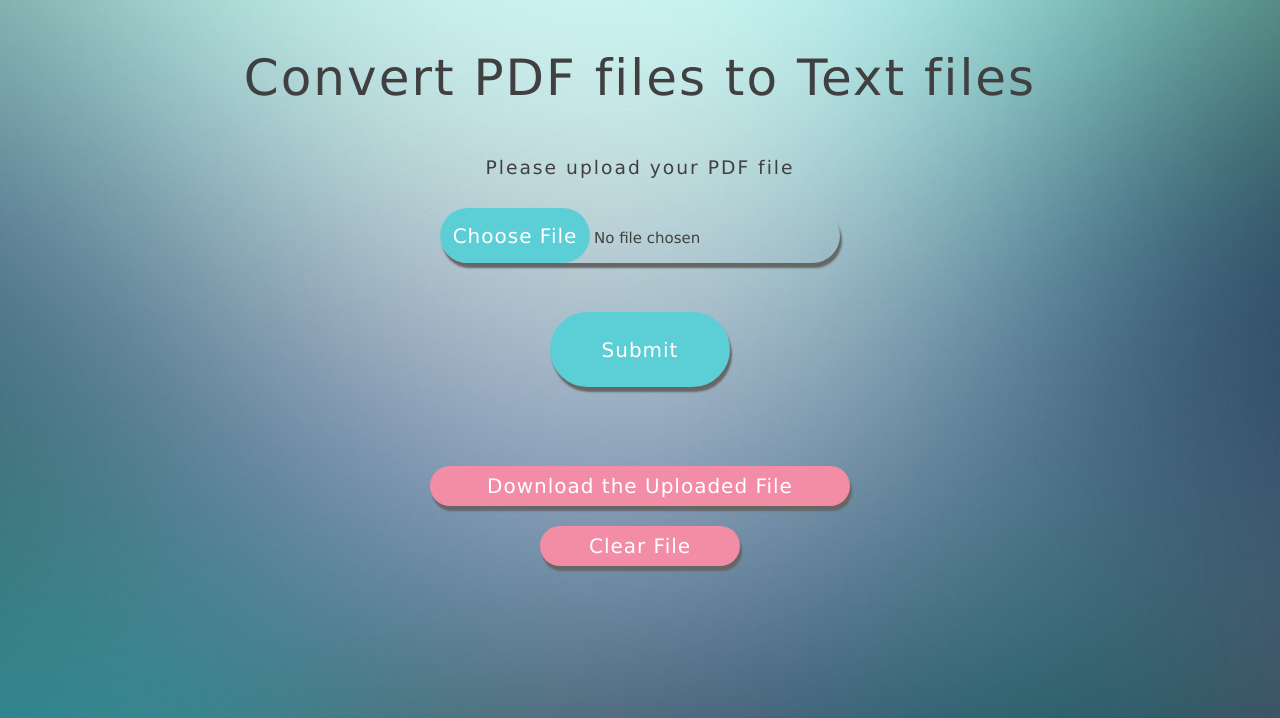
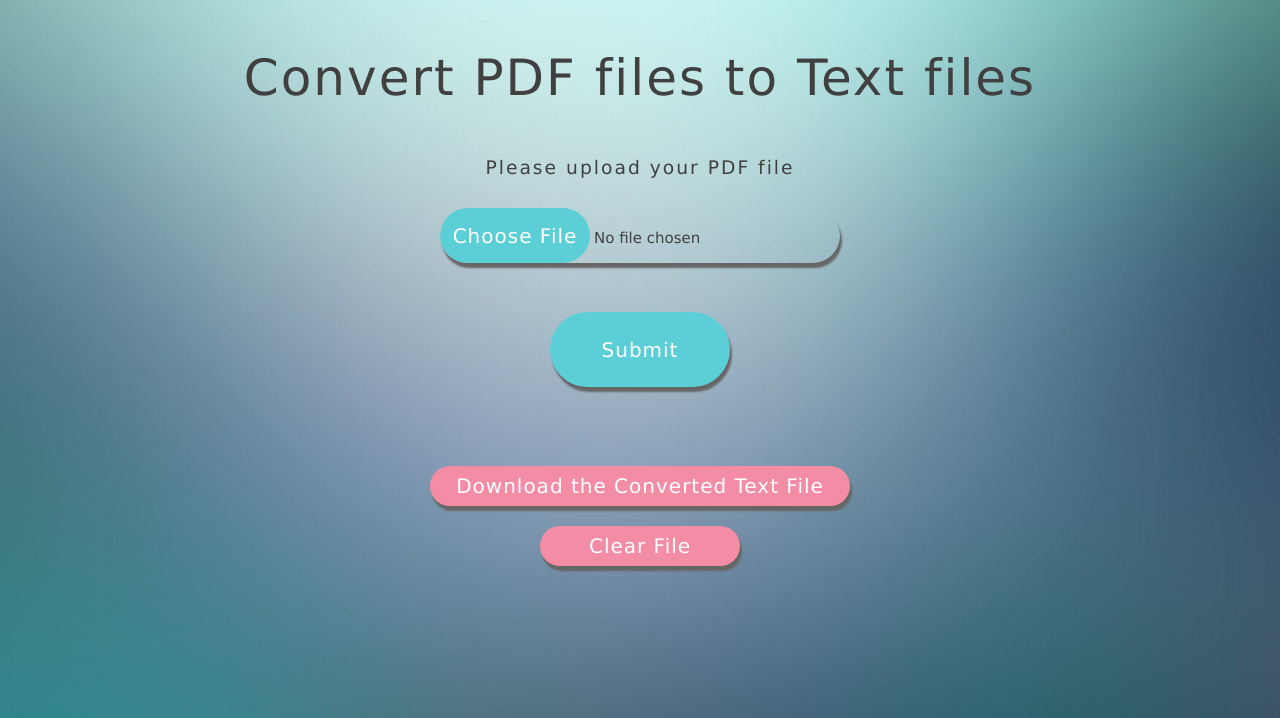
Before and after one commit to CAT201-USM-2021/assignment1, a PHP site: page /index.php in a window 1280 px wide. Shown: the part 91-809 px from the top of the page. Run offline with PHP 8.4, Linux system fonts and the light colour scheme; the visitor is signed in with stand-in values (Sample User, id 1).

Commit message:
Change the text of download file button

```diff
--- a/index.php
+++ b/index.php
@@ -45,7 +45,7 @@ $file_dir = isset($_SESSION["file_dir"]) ? $_SESSION["file_dir"] : "";
         <br>
         <?php if ($file_dir) echo
             "<p> <a href='download.php?file=$file_dir'>
-                <button class ='download'> Download the Uploaded File </button> </a> </p>"; ?>
+                <button class ='download'> Download the Converted Text File </button> </a> </p>"; ?>
         <form action="clearfile.php" method="post">
             <?php if ($file_dir) echo "<button type='submit' class='clear'>Clear File</button>"; ?>
         </form>
```
